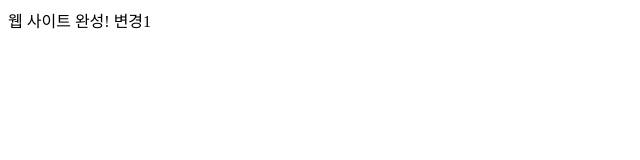
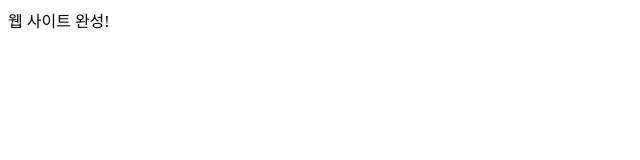
Before and after one commit to hanalorm/project0801, a plain HTML site: page index.html in a window 1280 px wide. Shown: the full height of the page, 0-640 px from the left. Drawn offline with Linux system fonts and the light colour scheme.

Commit message:
Revert "변경1"
This reverts commit 5280535b5f63399353cdae338edcba21a4f66ca9.

```diff
--- a/index.html
+++ b/index.html
@@ -10,6 +10,5 @@
  </head>
  <body>
   웹 사이트 완성!
-  변경1
  </body>
 </html>
```
